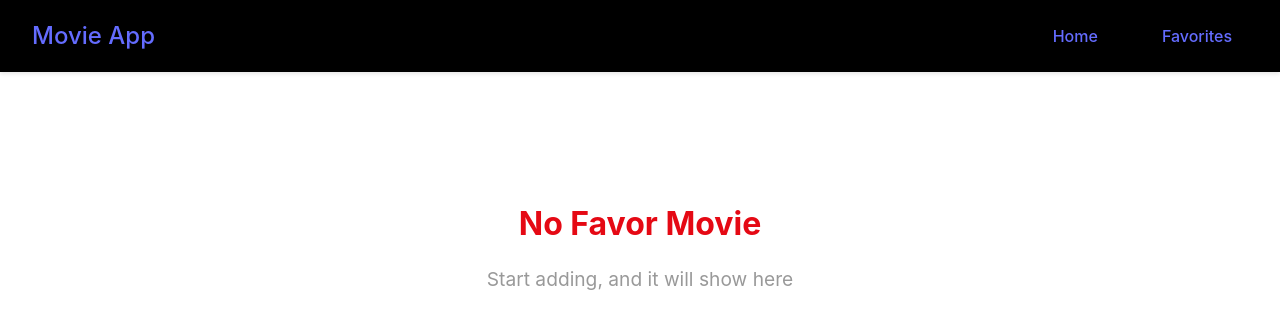
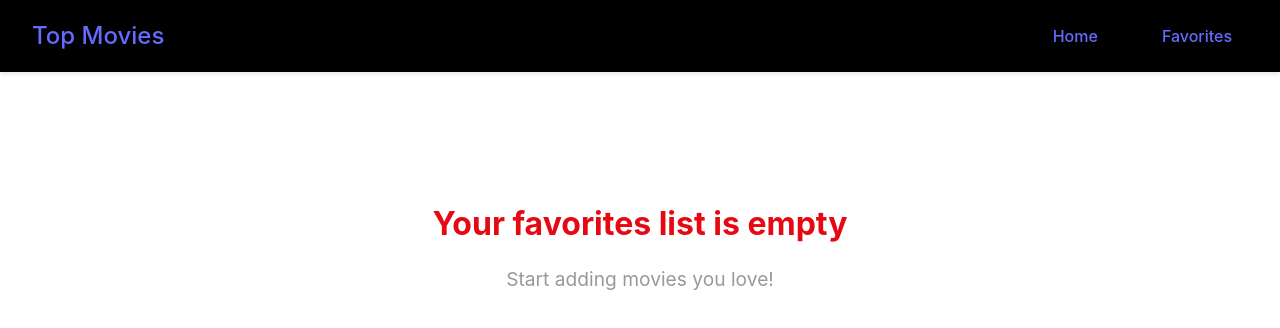
Before and after one commit to kaden175ck/My-Movie-Frontend, a React (Vite) app: page /favorites in a window 1280 px wide. Shown: the top 328 px of the page. Built offline with nearby package versions, Linux system fonts and the light colour scheme.

Commit message:
small UI fix

```diff
--- a/src/components/NavBar.jsx
+++ b/src/components/NavBar.jsx
@@ -4,7 +4,7 @@ import "../css/Navbar.css"
 function NavBar(){
     return <nav className="navbar">
         <div className="navbar-brand">
-            <Link to="/">Movie App</Link>
+            <Link to="/">Top Movies</Link>
         </div>
         <div className="navbar-links">
             <Link to="/" className="nav-link">Home</Link>
--- a/src/pages/Favorites.jsx
+++ b/src/pages/Favorites.jsx
@@ -1,8 +1,8 @@
 import "../css/Favorites.css"
 function Favorites(){
     return <div className="favorites-empty">
-        <h2>No Favor Movie</h2>
-        <p>Start adding, and it will show here</p>
+        <h2>Your favorites list is empty</h2>
+        <p>Start adding movies you love!</p>
 
     </div>
 }
```
